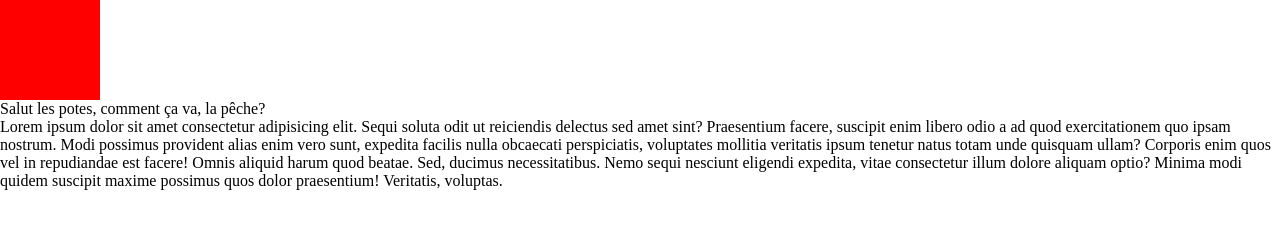
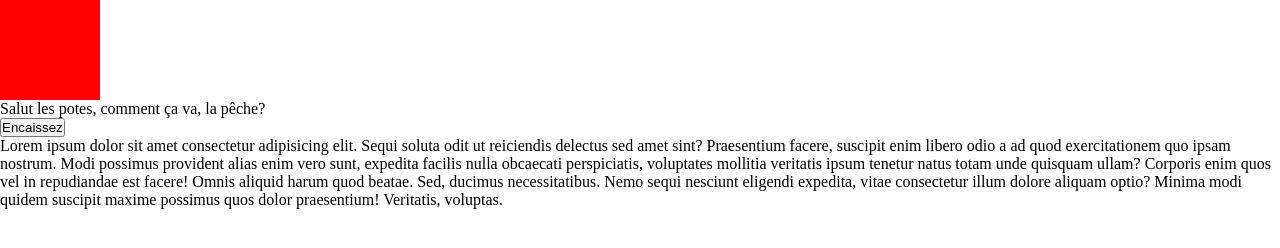
Before and after one commit to Github1234fab/Tests-animation, a plain HTML site: page index.html in a window 1280 px wide. Drawn offline with Linux system fonts and the light colour scheme.

Commit message:
ajout button

```diff
--- a/index.html
+++ b/index.html
@@ -11,6 +11,7 @@
 
     <div class="box"></div>
     <p>Salut les potes, comment ça va, la pêche?</p>
+    <button>Encaissez</button>
     <p>Lorem ipsum dolor sit amet consectetur adipisicing elit. Sequi soluta odit ut reiciendis delectus sed amet sint? Praesentium facere, suscipit enim libero odio a ad quod exercitationem quo ipsam nostrum.
     Modi possimus provident alias enim vero sunt, expedita facilis nulla obcaecati perspiciatis, voluptates mollitia veritatis ipsum tenetur natus totam unde quisquam ullam? Corporis enim quos vel in repudiandae est facere!
     Omnis aliquid harum quod beatae. Sed, ducimus necessitatibus. Nemo sequi nesciunt eligendi expedita, vitae consectetur illum dolore aliquam optio? Minima modi quidem suscipit maxime possimus quos dolor praesentium! Veritatis, voluptas.
```
